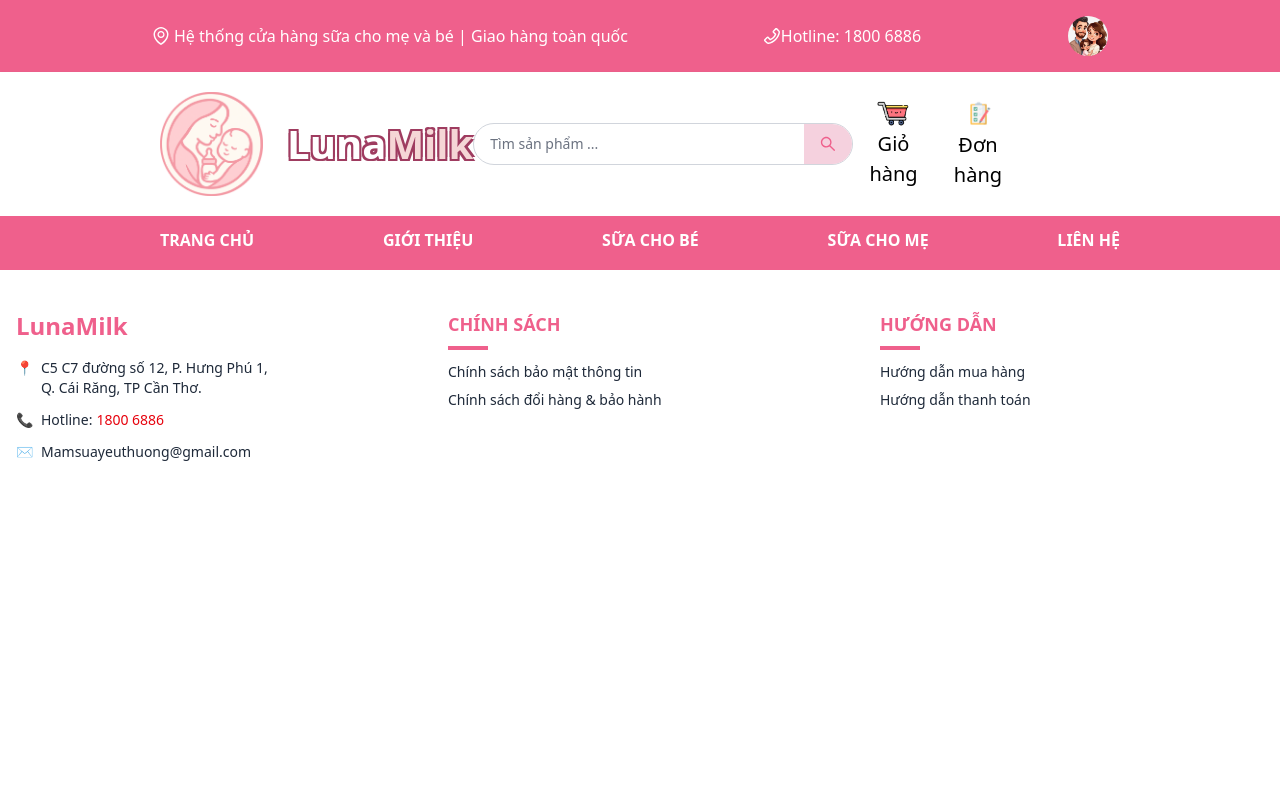
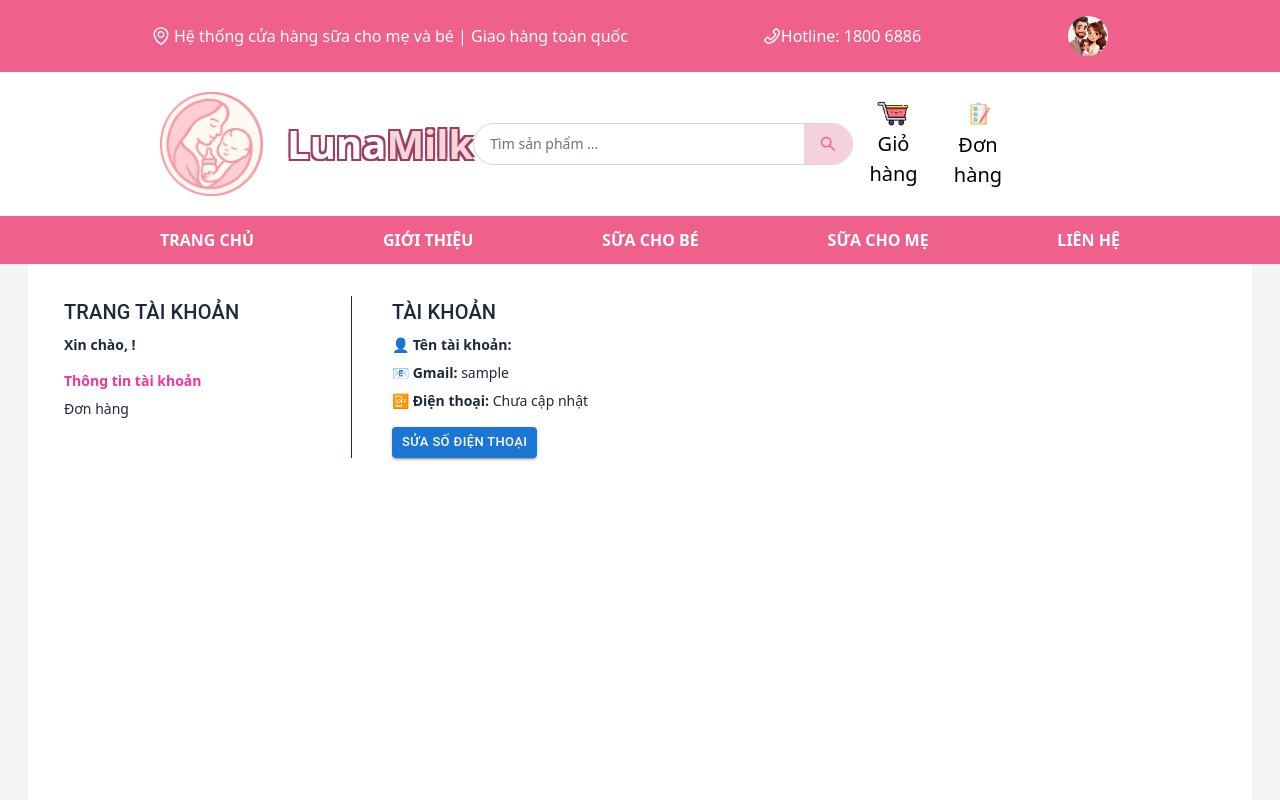
Before and after one commit to tuanbin298/milk_shop, a React (Vite) app in the folder milk_fe/: page /profile-user in a window 1280 px wide. Shown: the top 800 px of the page. Built offline with nearby package versions, Linux system fonts and the light colour scheme; sample sign-in values are in the browser's storage.

Commit message:
add profile user

```diff
--- a/milk_fe/src/MainLayout.jsx
+++ b/milk_fe/src/MainLayout.jsx
@@ -16,7 +16,7 @@
 import UserTable from "./page/Admin/Tables/UserTable";
 import LayoutAdmin from "./component/Layout/LayoutAdmin";
 import ProductTable from "./page/Admin/Tables/ProductTable";
-
+import ProfileUser from "./page/Profile/ProfileUser";
 function MainLayout() {
   const location = useLocation();
   const navigate = useNavigate();
@@ -63,6 +63,7 @@
             <Route path="/cart" element={<CartPage />} />
             <Route path="/reset-password" element={<ResetPasswordPage />} />
             <Route path="/intro-page" element={<IntroPage />} />
+            <Route path="/profile-user" element={<ProfileUser />} />
           </Routes>
         </LayoutPage>
       )}
--- a/milk_fe/src/component/Header/Header.jsx
+++ b/milk_fe/src/component/Header/Header.jsx
@@ -13,6 +13,7 @@
 import { useEffect, useState } from "react";
 import { Avatar, Menu, MenuItem } from "@mui/material";
 import { toast } from "react-toastify";
+import ProfileUser from "../../page/Profile/ProfileUser";
 
 export default function Header() {
   const role = localStorage.getItem("roles");
@@ -116,12 +117,13 @@
                   open={Boolean(anchorEl)}
                   onClose={handleMenuClose}
                 >
-                  <MenuItem onClick={() => navigate("/profile")}>
-                    <div className="flex items-center">
-                      <AssignmentIndIcon className="mr-2" />
-                      Thông tin cá nhân
+                  <MenuItem onClick={() => navigate("/profile-user")}>
+                    <div className="flex items-center gap-2">
+                      <AssignmentIndIcon />
+                      <span>Thông tin cá nhân</span>
                     </div>
                   </MenuItem>
+
                   {(role === "ADMIN" || role === "STAFF") && (
                     <MenuItem onClick={() => navigate("/dashboard")}>
                       <div className="flex items-center">
@@ -226,7 +228,7 @@
           </div>
 
           <div className="flex items-center space-x-1">
-            <Link to="/gioi-thieu" className="text-base font-semibold">
+            <Link to="/intro-page" className="text-base font-semibold">
               GIỚI THIỆU
             </Link>
           </div>
--- /dev/null
+++ b/milk_fe/src/page/Profile/ProfileUser.jsx
@@ -0,0 +1,170 @@
+import React, { useEffect, useState } from "react";
+import { useNavigate } from "react-router-dom";
+import { toast } from "react-toastify";
+import { Button, Typography } from "@mui/material";
+
+const ProfileUser = () => {
+  const navigate = useNavigate();
+  const [selectedTab, setSelectedTab] = useState("account");
+  const [isEditing, setIsEditing] = useState(false);
+  const [editedAddress, setEditedAddress] = useState("");
+  const [editedPhone, setEditedPhone] = useState("");
+  const [userInfo, setUserInfo] = useState({
+    fullName: "",
+    username: "",
+    phone: "",
+    address: "",
+    roles: "",
+  });
+
+  useEffect(() => {
+    const token = localStorage.getItem("sessionToken");
+
+    if (!token) {
+      toast.error("Vui lòng đăng nhập để xem thông tin!");
+      navigate("/login");
+      return;
+    }
+
+    const fullName = localStorage.getItem("fullName") || "";
+    const username = localStorage.getItem("username") || "";
+    const phone = localStorage.getItem("phone") || "";
+    const address = localStorage.getItem("address") || "";
+    const roles = localStorage.getItem("roles") || "";
+
+    setUserInfo({ fullName, username, phone, address, roles });
+    setEditedAddress(address);
+    setEditedPhone(phone);
+  }, [navigate]);
+
+  const handleLogout = () => {
+    localStorage.clear();
+    toast.success("Đăng xuất thành công!");
+    navigate("/login");
+  };
+
+  const handleSave = () => {
+    const updatedUserInfo = {
+      ...userInfo,
+      address: editedAddress,
+      phone: editedPhone,
+    };
+
+    localStorage.setItem("address", editedAddress);
+    localStorage.setItem("phone", editedPhone);
+
+    setUserInfo(updatedUserInfo);
+    setIsEditing(false);
+    toast.success("Cập nhật thông tin thành công!");
+  };
+
+  return (
+    <div className="min-h-screen bg-white p-8 text-gray-800">
+      <div className="flex gap-10 max-w-6xl mx-auto">
+        {/* Sidebar */}
+        <div className="w-1/4 border-r pr-6">
+          <Typography variant="h6" gutterBottom>
+            TRANG TÀI KHOẢN
+          </Typography>
+          <p className="font-semibold text-sm">
+            Xin chào,{" "}
+            <span className="text-pink-600 font-bold">{userInfo.fullName}</span>!
+          </p>
+          <div className="mt-4 space-y-2 text-sm">
+            <button
+              onClick={() => setSelectedTab("account")}
+              className={`block text-left w-full ${
+                selectedTab === "account" ? "text-pink-500 font-semibold" : ""
+              }`}
+            >
+              Thông tin tài khoản
+            </button>
+            <button
+              onClick={() => setSelectedTab("orders")}
+              className={`block text-left w-full ${
+                selectedTab === "orders" ? "text-pink-500 font-semibold" : ""
+              }`}
+            >
+              Đơn hàng
+            </button>
+          </div>
+        </div>
+
+        {/* Main Content */}
+        <div className="flex-1">
+          {selectedTab === "account" && (
+            <div className="space-y-4">
+              <Typography variant="h6" gutterBottom>
+                TÀI KHOẢN
+              </Typography>
+
+              {!isEditing ? (
+                <>
+                  <div className="space-y-2 text-sm">
+                    <p>👤 <strong>Tên tài khoản:</strong> {userInfo.fullName}</p>
+                    <p>📧 <strong>Gmail:</strong> {userInfo.username || "Chưa cập nhật"}</p>
+                    <p>📴 <strong>Điện thoại:</strong> {userInfo.phone || "Chưa cập nhật"}</p>
+                  </div>
+                  <Button variant="contained" size="small" onClick={() => setIsEditing(true)}>
+                    Sửa số điện thoại
+                  </Button>
+                </>
+              ) : (
+                <>
+                  <div className="space-y-3 text-sm">
+                    <p>👤 <strong>Tên tài khoản:</strong> {userInfo.fullName}</p>
+                    <p>📧 <strong>Gmail:</strong> {userInfo.username || "Chưa cập nhật"}</p>
+                    <div>
+                      <label className="block mb-1">📴 <strong>Điện thoại:</strong></label>
+                      <input
+                        type="text"
+                        value={editedPhone}
+                        onChange={(e) => setEditedPhone(e.target.value)}
+                        className="border p-2 w-full rounded"
+                      />
+                    </div>
+                  </div>
+
+                  <div className="flex gap-2 mt-3">
+                    <Button variant="contained" color="primary" size="small" onClick={handleSave}>
+                      Lưu
+                    </Button>
+                    <Button variant="outlined" color="secondary" size="small" onClick={() => setIsEditing(false)}>
+                      Hủy
+                    </Button>
+                  </div>
+                </>
+              )}
+            </div>
+          )}
+
+          {selectedTab === "orders" && (
+            <div>
+              <Typography variant="h6">ĐƠN HÀNG CỦA BẠN</Typography>
+              <table className="w-full mt-2 border-collapse text-sm">
+                <thead>
+                  <tr className="bg-gray-100">
+                    <th className="text-left p-2 border-b">Mã đơn hàng</th>
+                    <th className="text-left p-2 border-b">Ngày đặt</th>
+                    <th className="text-left p-2 border-b">Thành tiền</th>
+                    <th className="text-left p-2 border-b">TT thanh toán</th>
+                    <th className="text-left p-2 border-b">TT vận chuyển</th>
+                  </tr>
+                </thead>
+                <tbody>
+                  <tr>
+                    <td colSpan="5" className="p-4 text-gray-600 text-sm">
+                      Không có đơn hàng nào.
+                    </td>
+                  </tr>
+                </tbody>
+              </table>
+            </div>
+          )}
+        </div>
+      </div>
+    </div>
+  );
+};
+
+export default ProfileUser;
```
Also changed, not shown: milk_fe/src/page/Profile/profileuse.jsx (deleted).
